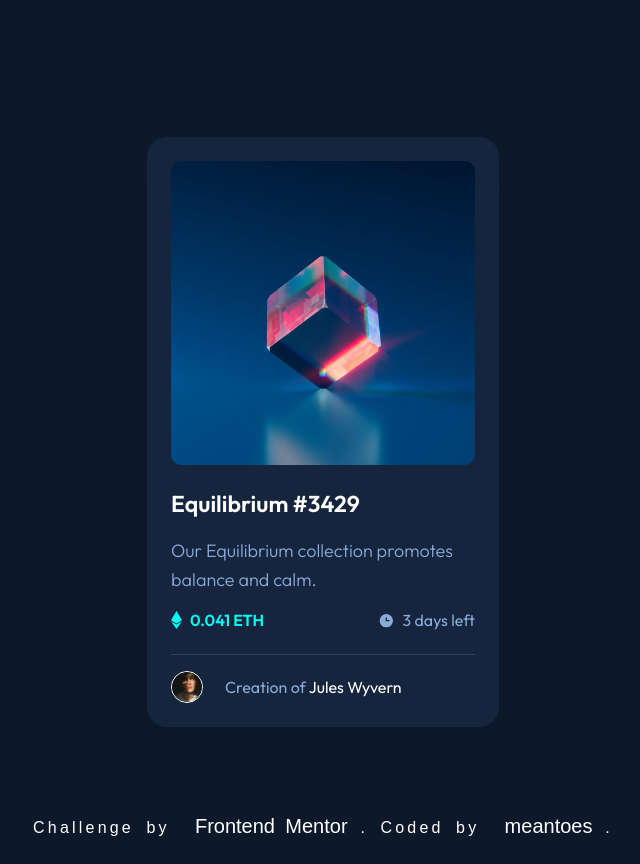
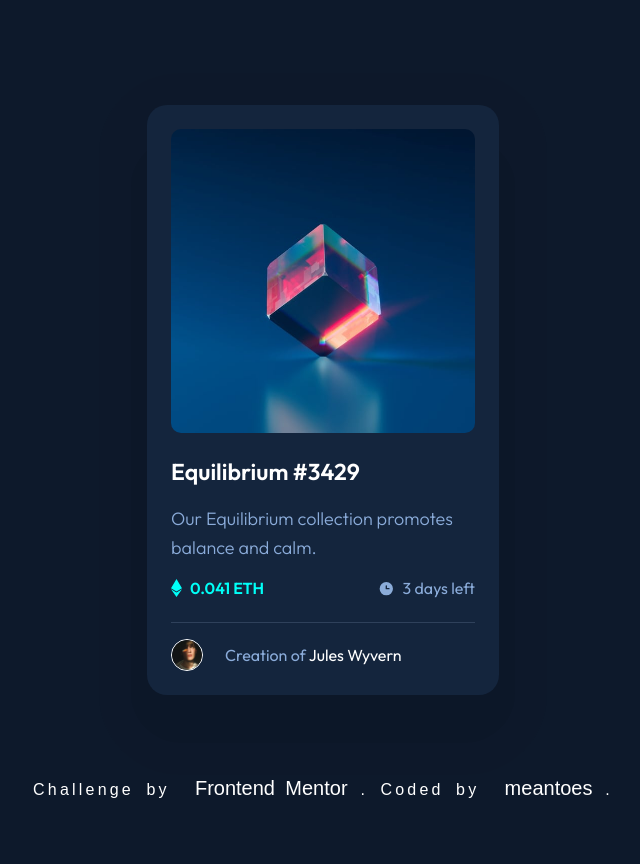
Before and after one commit to meantoes/NFT-Preview-Card, a plain HTML site: page index.html in a window 1280 px wide. Shown: the whole page, without its empty margins (317-957 px from the left). After the commit the page ends 800 px from the top, so only its background shows below. Drawn offline with Linux system fonts and the light colour scheme; a web font is replaced by a local one.

Commit message:
Update style.css

```diff
--- a/style.css
+++ b/style.css
@@ -7,8 +7,6 @@ body {
     justify-content: center;
     align-items: center;
     background-color: hsl(217, 54%, 11%);
-    padding: 2rem;
-    height: 100%;
 }
 
 h1, .info, .more-info {
@@ -178,7 +176,7 @@ h1:hover, .creators-name:hover{
 
 footer {
     position: absolute;
-    bottom: 2vw;
+    bottom: 0;
     font-size: 1rem;
     white-space: nowrap;
 
```
